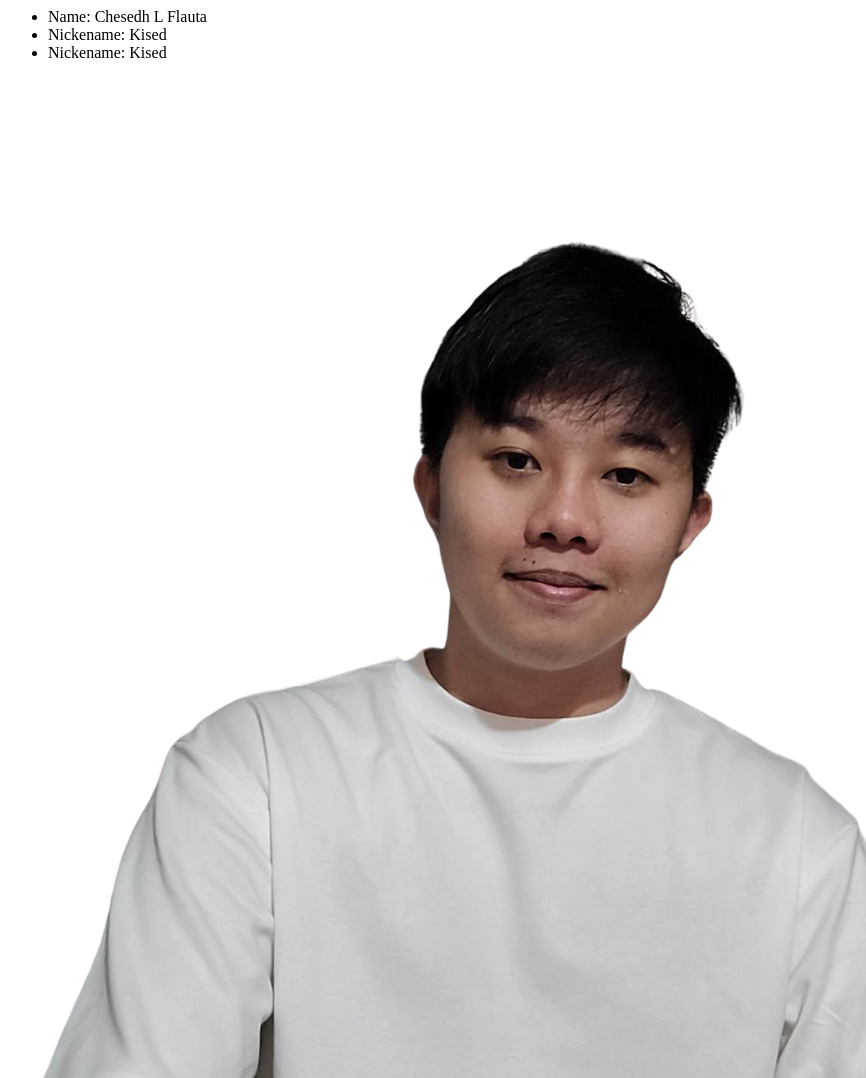
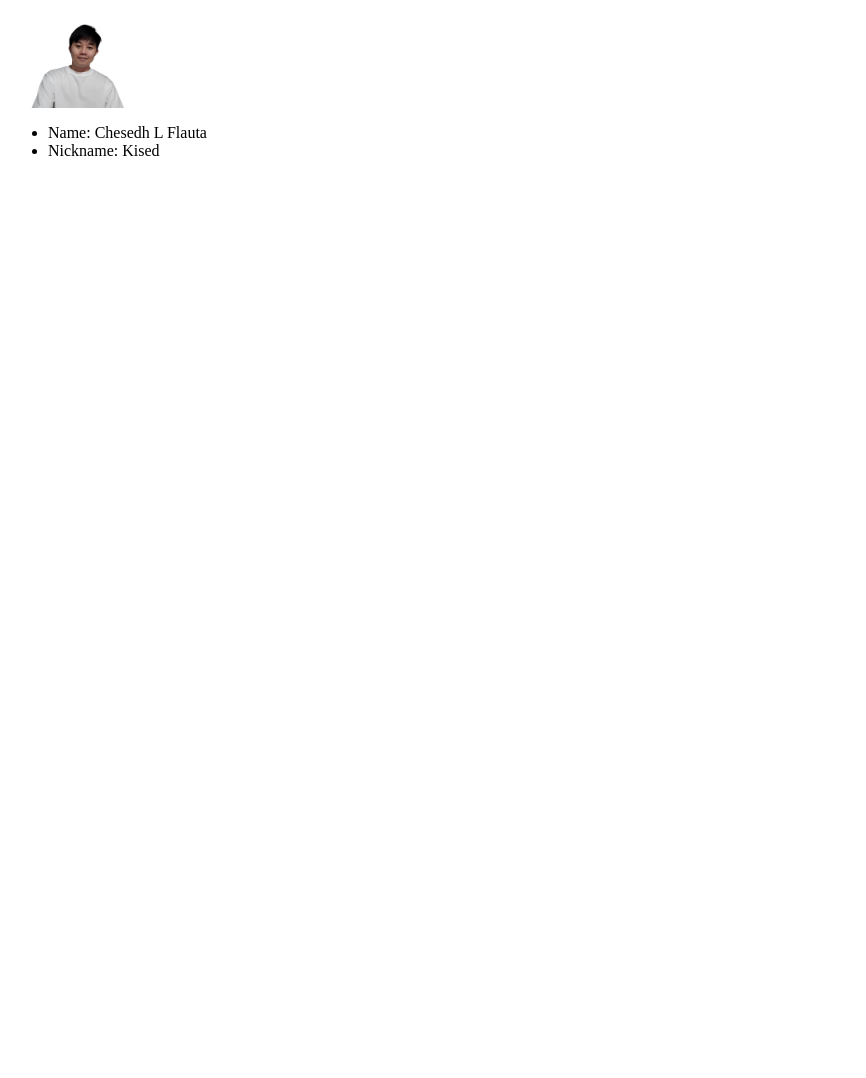
Before and after one commit to kisedf/kisedf.github.io, a plain HTML site: page index.html in a window 1280 px wide. Shown: the whole page, without its empty margins (0-866 px from the left). After the commit the page ends 800 px from the top, so only its background shows below. Drawn offline with Linux system fonts and the light colour scheme.

Commit message:
ui: Change photo size and margin

```diff
--- a/index.html
+++ b/index.html
@@ -1,17 +1,16 @@
 <html>
 	<head>
 		<title>Exercise 1 - Flauta</title>
+		<link rel="stylesheet" type="text/css" href="style.css">
 	</head>
 
 	<body>
 		<div class="fieldnames">
+			<img src="me_square.png" alt="My Picture">
 			<ul>
 				<li>Name: Chesedh L Flauta</li>
-				<li>Nickename: Kised</li>
-				<li>Nickename: Kised</li>
+				<li>Nickname: Kised</li>
 			</ul>
-
-			<img src="me_square.png" alt="My Picture">
 		</div>
 	</body>
 </html>
--- /dev/null
+++ b/style.css
@@ -0,0 +1,5 @@
+img {
+	width: 100px;
+	height: 100px;
+	margin-left: 20px;
+}
```
Also changed, not shown: index.css (deleted).
